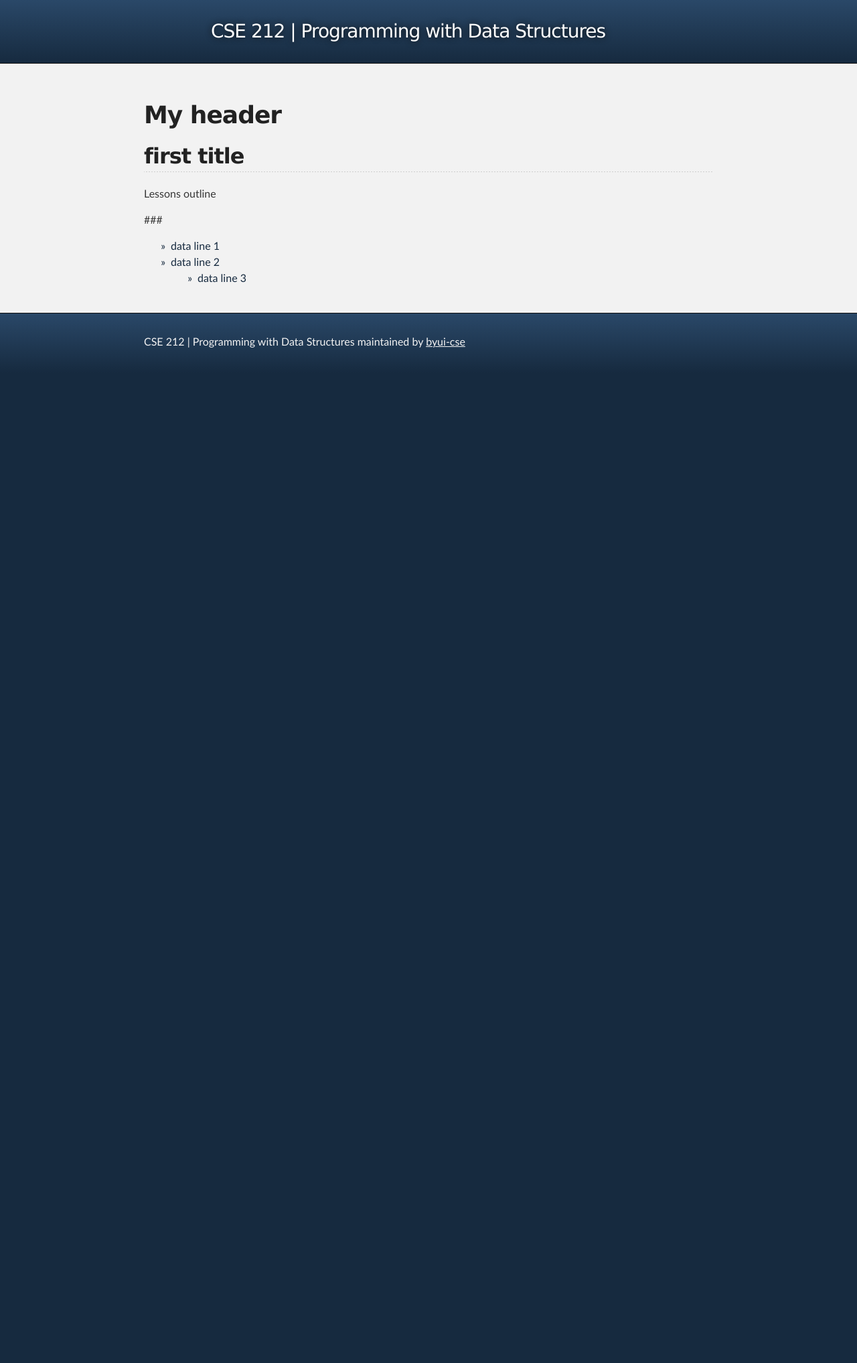
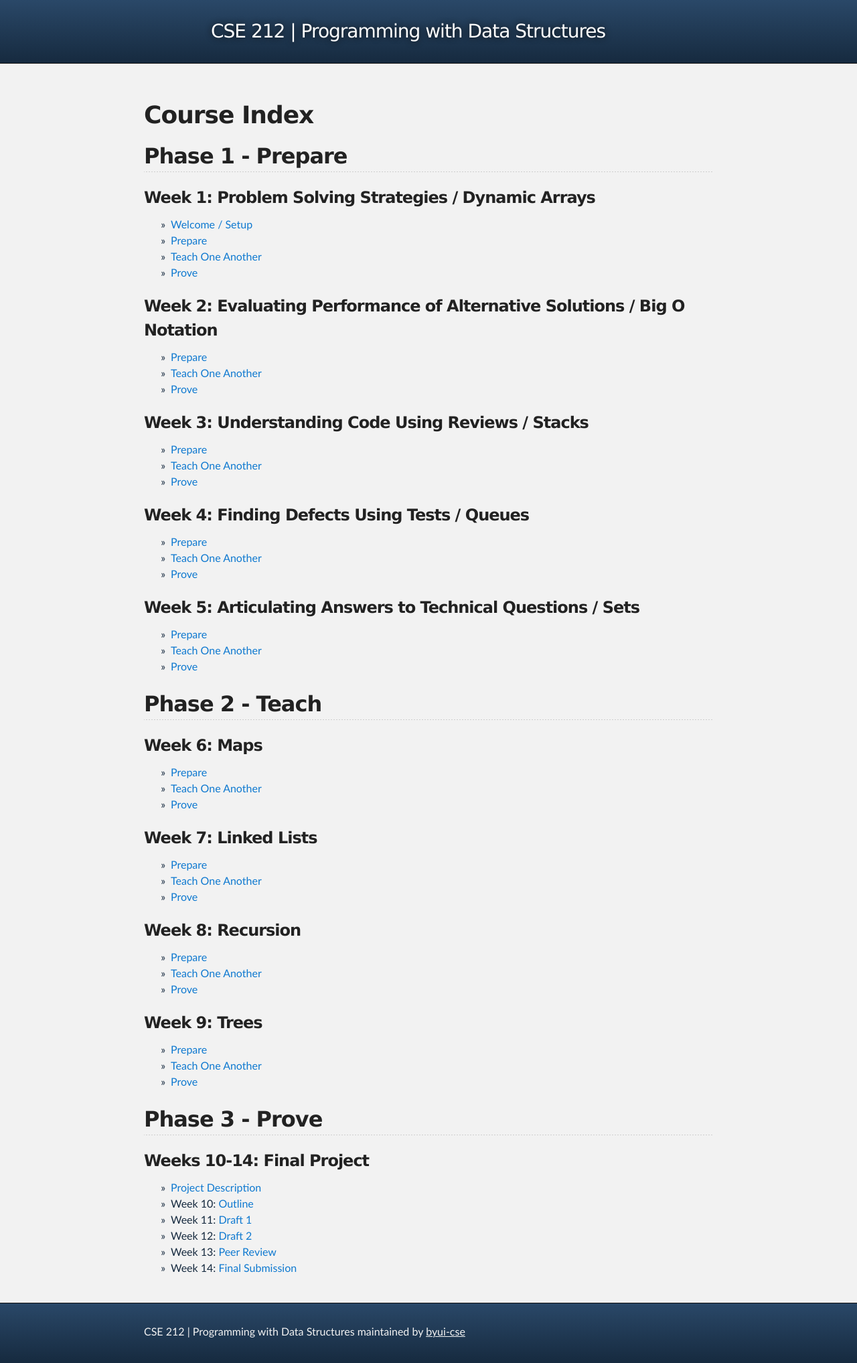
Before and after one commit to byui-cse/cse212-csharp, a Jekyll site: the page built from docs/index.md, in a window 1280 px wide. Shown: the whole page at 67% size. Built offline with Jekyll 4.4.1, drawn with Linux system fonts in a browser that asks for light colours; some web fonts are replaced; before the commit the page ends 900 px from its top, so only the background shows below that.

Commit message:
Updated index and welcome page

```diff
--- /dev/null
+++ b/docs/_includes/plain-h3.html
@@ -0,0 +1 @@
+<h3 class="plain">{{ include.content }}</h3>
--- a/docs/_sass/jekyll-theme-byui-cs.scss
+++ b/docs/_sass/jekyll-theme-byui-cs.scss
@@ -89,6 +89,11 @@ h3:before {
   content: counter(h3, upper-roman) ".";
   counter-increment: h3 1;
   margin-right: 10px;
+}
+
+h3.plain:before {
+  content: none;
+  margin-right: 0;
 }
 
 h4 {
--- a/docs/index.md
+++ b/docs/index.md
@@ -1,15 +1,63 @@
 ---
 layout: default
-title: Names
+title: Course Index
 ---
 
-# My header
-## first title
+# Course Index
+## Phase 1 - Prepare
+{% include plain-h3.html content="Week 1: Problem Solving Strategies / Dynamic Arrays" %}
+* [Welcome / Setup](lesson01/welcome)
+* [Prepare](lesson01/prepare)
+* [Teach One Another](lesson01/teach)
+* [Prove](lesson01/prove)
 
-Lessons outline
+{% include plain-h3.html content="Week 2: Evaluating Performance of Alternative Solutions / Big O Notation" %}
+* [Prepare](lesson02/prepare)
+* [Teach One Another](lesson02/teach)
+* [Prove](lesson02/prove)
 
-###
+{% include plain-h3.html content="Week 3: Understanding Code Using Reviews / Stacks" %}
+* [Prepare](lesson03/prepare)
+* [Teach One Another](lesson03/teach)
+* [Prove](lesson03/prove)
 
-* data line 1
-* data line 2
-    * data line 3
+{% include plain-h3.html content="Week 4: Finding Defects Using Tests / Queues" %}
+* [Prepare](lesson04/prepare)
+* [Teach One Another](lesson04/teach)
+* [Prove](lesson04/prove)
+
+{% include plain-h3.html content="Week 5: Articulating Answers to Technical Questions / Sets" %}
+* [Prepare](lesson05/prepare)
+* [Teach One Another](lesson05/teach)
+* [Prove](lesson05/prove)
+
+
+## Phase 2 - Teach
+{% include plain-h3.html content="Week 6: Maps" %}
+* [Prepare](lesson06/prepare)
+* [Teach One Another](lesson06/teach)
+* [Prove](lesson06/prove)
+
+{% include plain-h3.html content="Week 7: Linked Lists" %}
+* [Prepare](lesson07/prepare)
+* [Teach One Another](lesson07/teach)
+* [Prove](lesson07/prove)
+
+{% include plain-h3.html content="Week 8: Recursion" %}
+* [Prepare](lesson08/prepare)
+* [Teach One Another](lesson08/teach)
+* [Prove](lesson08/prove)
+
+{% include plain-h3.html content="Week 9: Trees" %}
+* [Prepare](lesson09/prepare)
+* [Teach One Another](lesson09/teach)
+* [Prove](lesson09/prove)
+
+## Phase 3 - Prove
+{% include plain-h3.html content="Weeks 10-14: Final Project" %}
+* [Project Description](lesson10/prepare)
+* Week 10: [Outline](lesson10/prove)
+* Week 11: [Draft 1](lesson11/prove)
+* Week 12: [Draft 2](lesson12/prove)
+* Week 13: [Peer Review](lesson13/prove)
+* Week 14: [Final Submission](lesson14/prove)
```
Also changed, not shown: docs/lesson01/welcome.md (added, +87 -0 lines).
